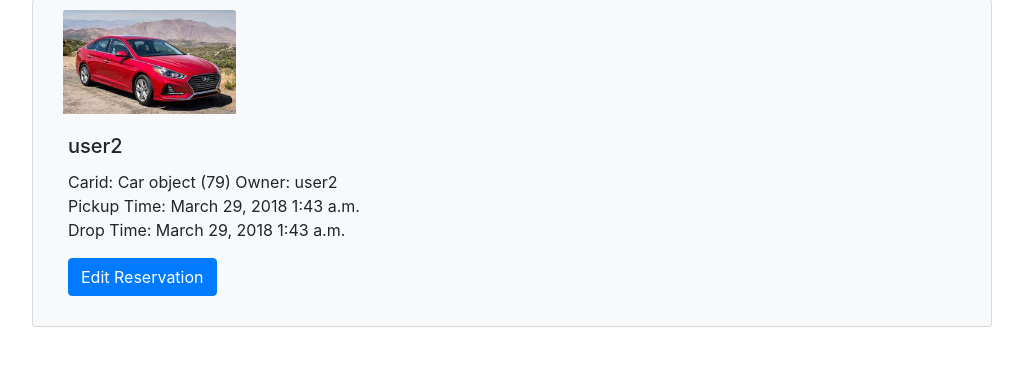
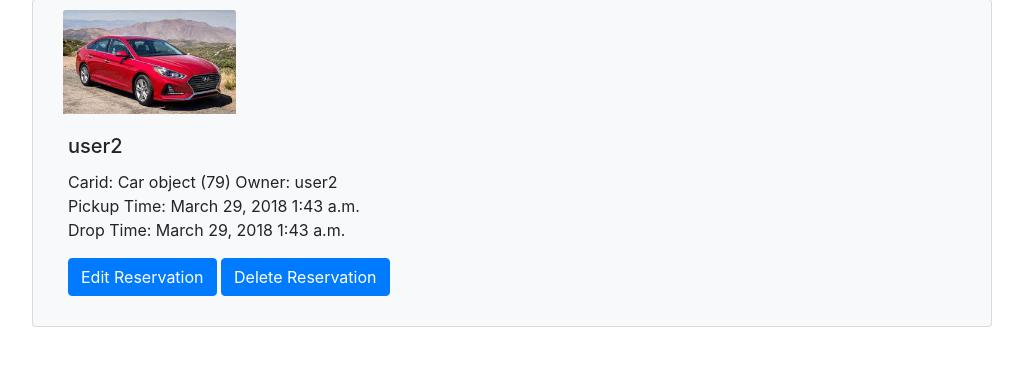
Before and after one commit to parthshihora/rentezy, a Django app: page /myreservations/ in a window 1280 px wide. Shown: the part 89-455 px from the top of the page, without its empty margins (128-1151 px from the left). Run offline with Django 3.2, Linux system fonts and the light colour scheme; data comes from the database, SQL or seed files in the repository; both versions use the stored data as it was after the commit; parts of the project's set-up code (start-up, migrations or seed data) failed here and were passed over; some libraries are stand-ins or nearby versions.

```diff
--- a/team6/templates/team6/myreservations.html
+++ b/team6/templates/team6/myreservations.html
@@ -45,6 +45,8 @@
                                     Drop Time: {{ reservation.drop_date}} {{ reservation.drop_time }}<br>
 			    				</p>
 			    				<a href="{% url 'modify_reservation' reservation.carid_id %}" class="btn btn-primary">Edit Reservation</a>
+			    				<a href="{% url 'delete_reservation' reservation.carid_id %}" class="btn btn-primary">Delete Reservation</a>
+
 
 			  				</div>
 			  			</div>
--- a/team6/urls.py
+++ b/team6/urls.py
@@ -22,5 +22,6 @@ urlpatterns = [
     url(r'^myreservations/$', views.my_reservations, name='myreservations'),
     url(r'^filtercars/$', views.filteredcars, name='filteredcars'),
     url(r'^modifyreservation/(?P<object_id>.*)', views.modify_reservation, name='modify_reservation'),
+    url(r'^deletereservation/(?P<object_id>.*)', views.delete_reservation, name='delete_reservation'),
 
 ]
--- a/team6/views.py
+++ b/team6/views.py
@@ -105,6 +105,13 @@ def logout_view(request):
     return render(request, "team6/form.html", {})
 
 
+def delete_reservation(request, object_id):
+    object = get_object_or_404(Reservation, carid=object_id)
+    object.delete()
+    # return HttpResponseRedirect(request.META.get('HTTP_REFERER'))
+    return HttpResponseRedirect('/myreservations/')
+
+
 def modify_reservation(request,object_id):
     #reservation = Reservation.objects.get(pk=object_id)
     car = Car.objects.get(pk=object_id)
```
Also changed, not shown: db.sqlite3, 2 other files.
